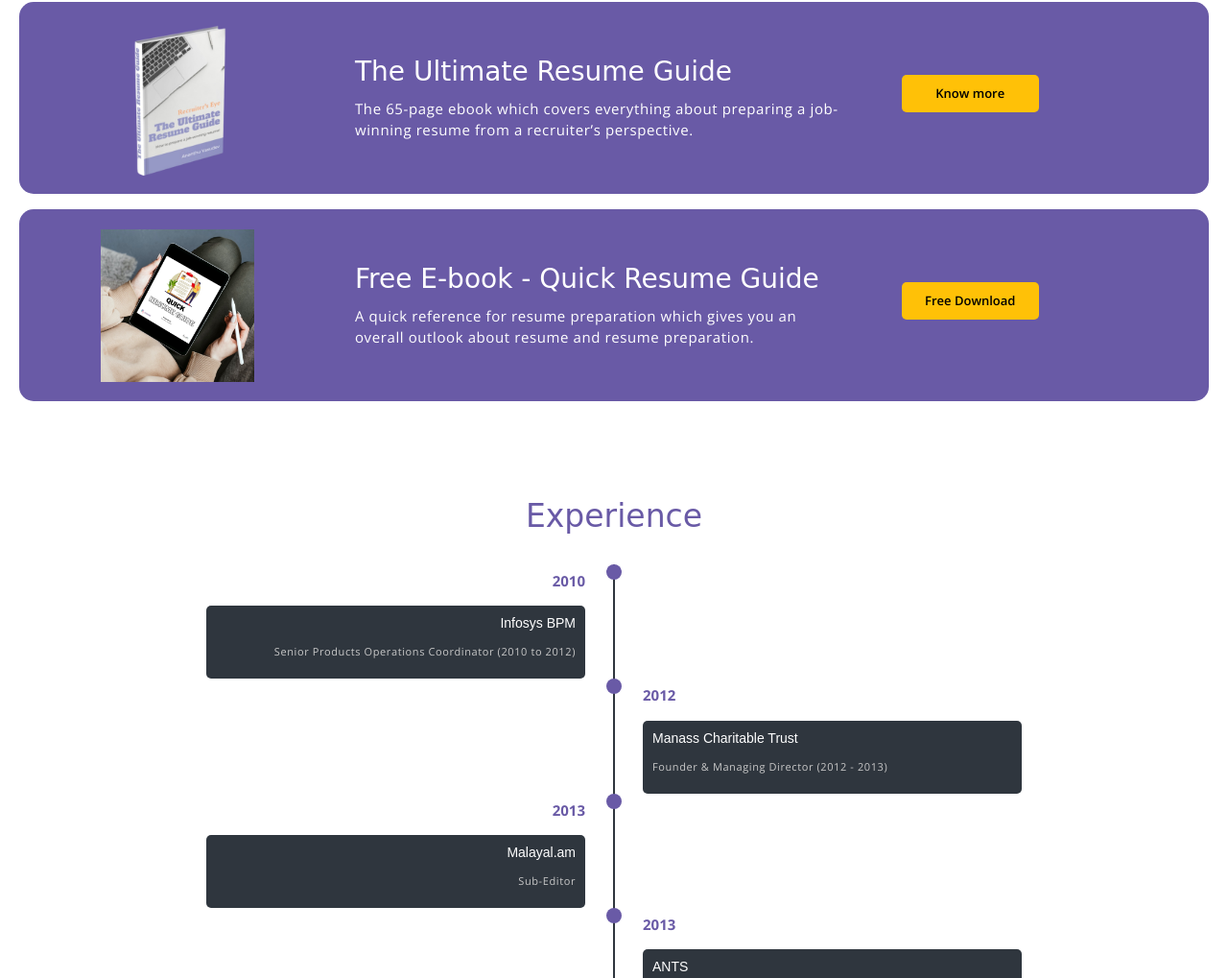
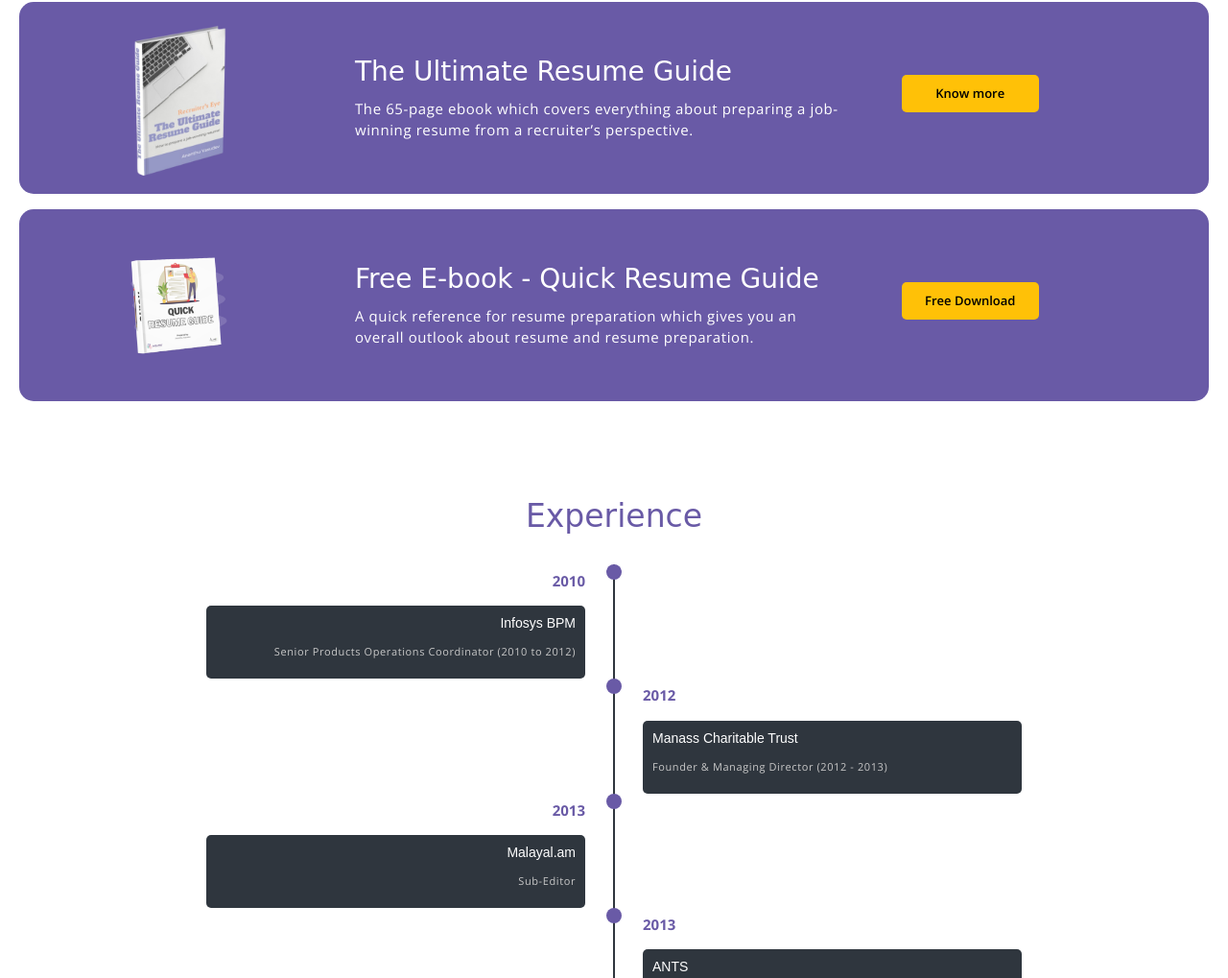
Before and after one commit to Adarsh-S18/Ananathu-PersonalWebsite, a plain HTML site: page index.html in a window 1280 px wide. Shown: the part 1693-2712 px from the top of the page at 96% size. Drawn offline with nearby package versions, Linux system fonts and the light colour scheme; a web font is replaced by a local one.

Commit message:
Change e book image

```diff
--- a/index.html
+++ b/index.html
@@ -118,7 +118,7 @@
         </div>
         <div class="partBox mt-3">
             <div class="ebookimg">
-                <img src="/assets/imgs/TURG Mockups.png" style="padding: 20px;" alt="Logo">
+                <img src="/assets/imgs/TURG Mockups (1).png" style="padding: 20px;" alt="Logo">
             </div>
             <div class="partContent">
                 <h3>Free E-book - Quick Resume Guide                </h3>
```
Also changed, not shown: assets/imgs/TURG Mockups (1).png (added).
